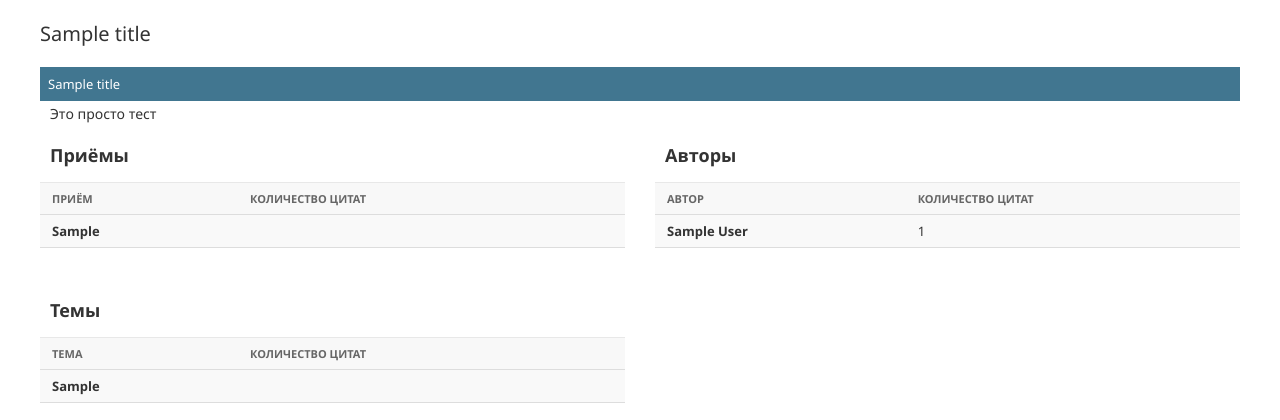
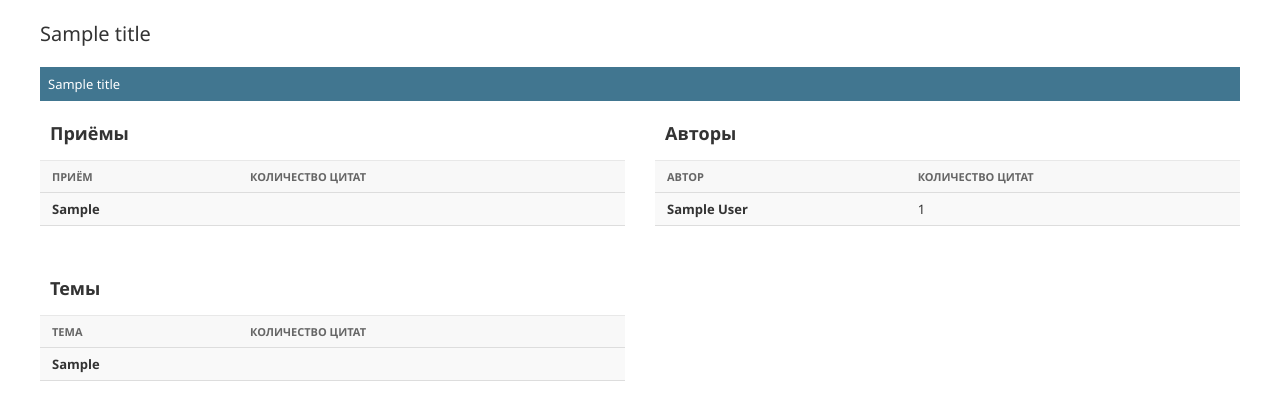
Before and after one commit to Bazai/quotationarium-monorepo, a Django app: template backend/main/templates/admin/statistics.html in a window 1280 px wide. Shown: the part 92-512 px from the top of the page. Run offline with Django 5.2, Linux system fonts and the light colour scheme; tables that the repository leaves empty hold one stand-in row (values such as "Sample post"); the template is opened without the code that fills it: values that come from a table or form of the project are taken from there, most other values are stand-ins (such as "Sample title", 1, 10 or a date in 2020).

Commit message:
Undo backend test

```diff
--- a/backend/main/templates/admin/statistics.html
+++ b/backend/main/templates/admin/statistics.html
@@ -13,7 +13,6 @@
 {% block content %}
 <div class="module">
     <h2>{{ title }}</h2>
-    <p>Это просто тест</p>
 
     <div class="statistics-grid">
         <!-- Левая колонка: Приёмы и Темы -->
```
